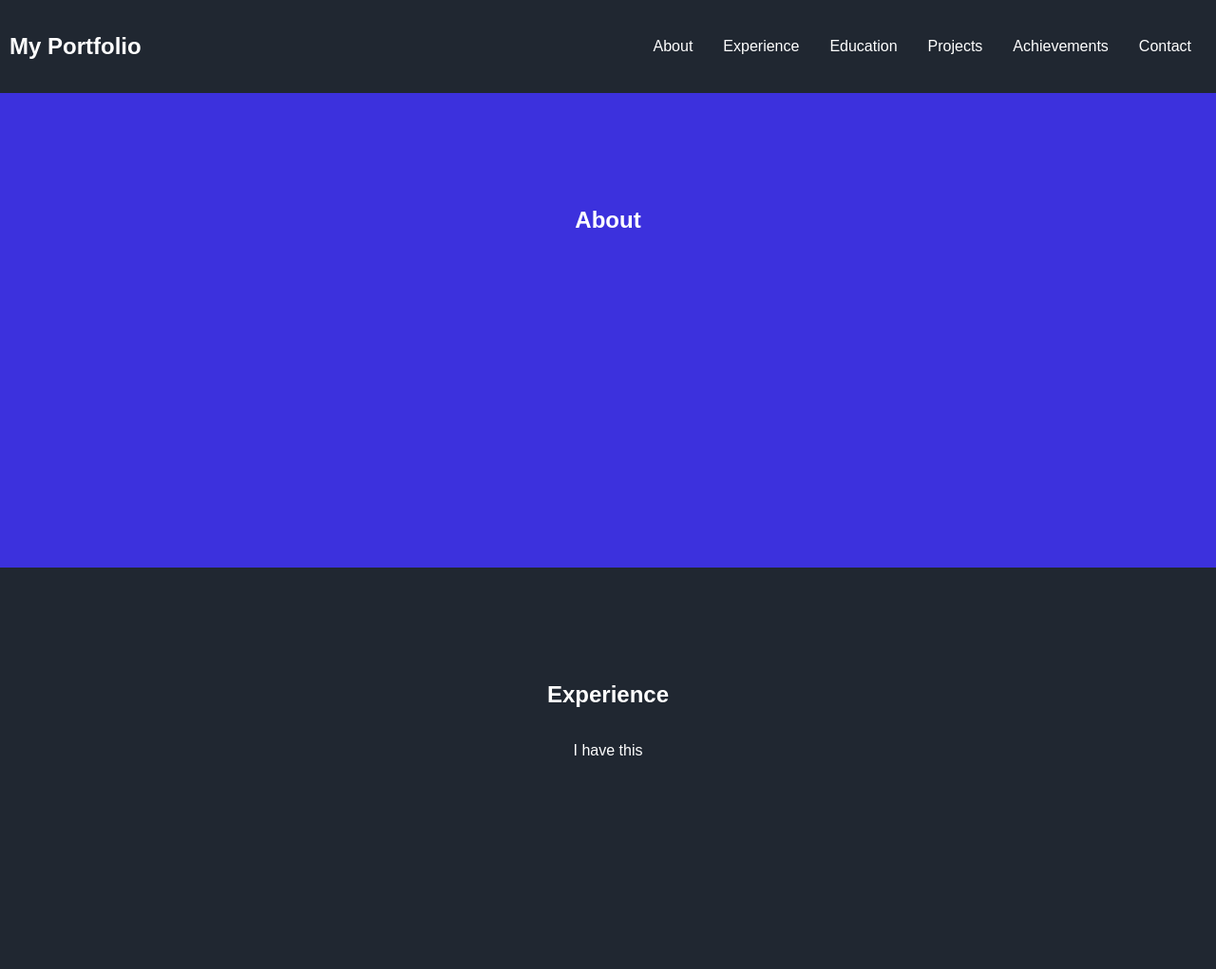
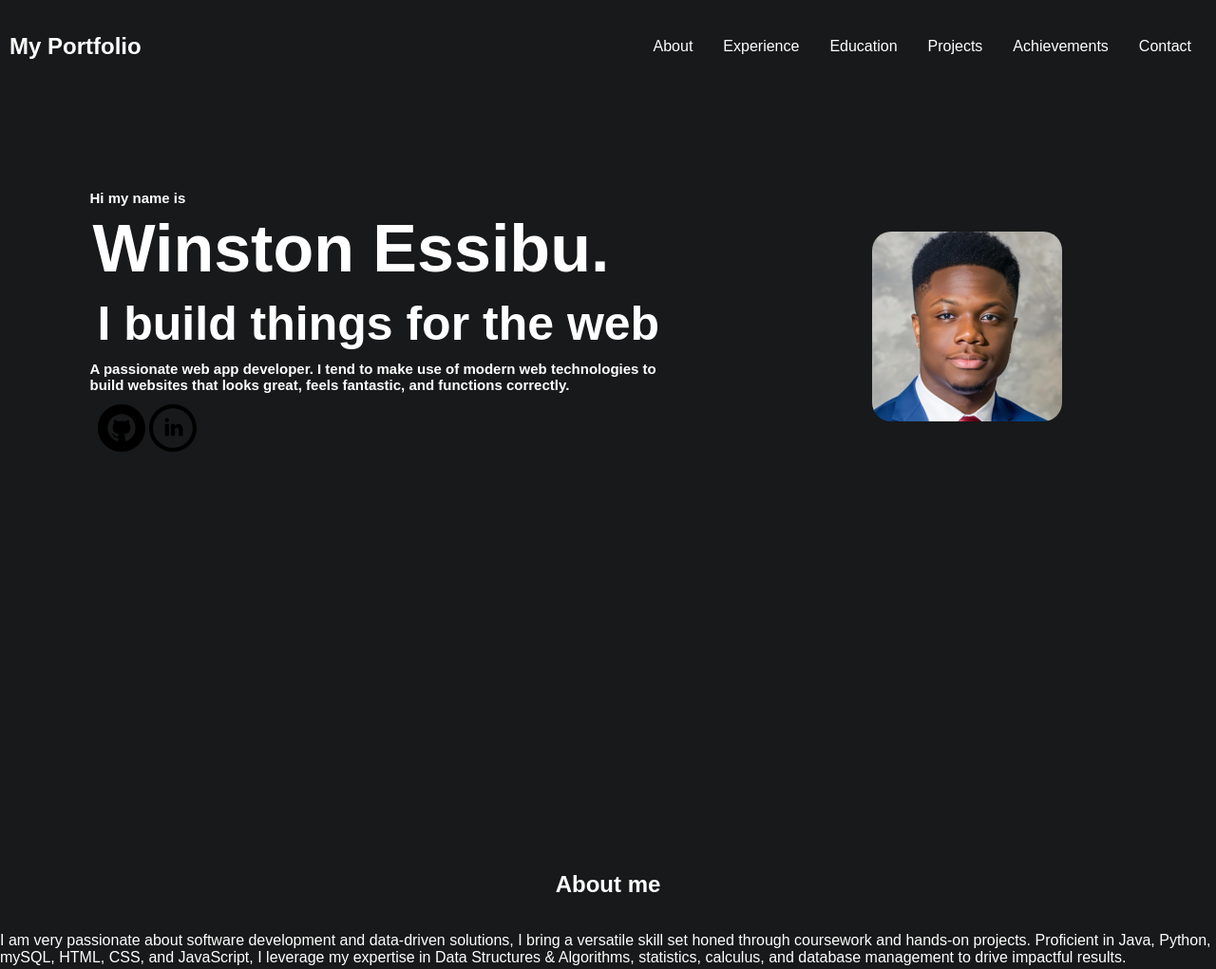
Before and after one commit to kvngwinston/CS312, a plain HTML site: page index.html in a window 1280 px wide. Shown: the top 1021 px of the page at 95% size. Drawn offline with Linux system fonts and the light colour scheme.

Commit message:
added the profile section

```diff
--- a/index.html
+++ b/index.html
@@ -23,8 +23,38 @@
 
 
     <section class = "blue">
-        <h1>About</h1>
-        <p></p>
+            <div class = "profile" >
+
+                <div id = "description">
+
+                    <h3>Hi my name is </h3>
+                    <h1>Winston Essibu.</h1>
+                    <h2>I build things for the web</h2>
+                    <h3>A passionate web app developer. I tend to make use of modern web
+                         technologies to build websites that looks great,
+                         feels fantastic, and functions correctly.</h3>
+
+                    <div id = "social-media">
+                        <img src="assets\github logo.svg" width = 50px href = "#">
+                        <img src = "assets\linkedn-logo.svg" width = 50px href = "#">
+                    </div>
+                </div>
+
+                <img id = "profile-picture" src = "assets/Profie Picture.jfif"></img>
+            </div>
+
+
+    </section>
+
+    <section class = "black">
+
+        <h1> About me</h1>
+        <p> I am very passionate about software development and data-driven solutions,
+            I bring a versatile skill set honed through coursework and hands-on projects.
+            Proficient in Java, Python, mySQL, HTML, CSS, and JavaScript,
+            I leverage my expertise in Data Structures & Algorithms, statistics,
+            calculus, and database management to drive impactful results. </p>
+
     </section>
 
     <section class = "black">
@@ -65,7 +95,7 @@ body {
 margin: 0;
 font-family: 'Prompt', sans-serif;
 color: white;
-background: #202731;
+background: #18191a;
 overflow-x: hidden;
 }
 
@@ -74,16 +104,16 @@ position: relative;
 display: flex;
 flex-direction: column;
 align-items: center;
-min-height: 400px;
+min-height: 600px;
 padding-top: 100px;
 }
 
 .blue {
-background: #3c31dd;
+background: #18191a;
 }
 
 .red {
-background: #dd3f31;
+background: #c7918c;
 }
 
 .pink {
@@ -116,4 +146,45 @@ background: #0f0f10;
     background-color: #ddd;
     color: black;
 }
+
+.profile {
+    display: flex;
+    justify-content: space-around;
+    align-items: center;
+}
+
+#description {
+    width: 50%;
+}
+
+#description h1 {
+    font-size: 70px;
+    margin : 5px;
+}
+
+#description h2 {
+    font-size: 50px;
+    margin : 10px;
+
+}
+
+#description h3 {
+    font-size: 15px;
+    margin : 2px;
+    padding: 10;
+
+}
+
+
+#profile-picture {
+    width : 200px;
+    border-radius: 10%;
+    border: 10 px;
+    margin-right: 70px;
+}
+
+#social-media {
+    padding: 10px;
+
+}
 </style>
```
Also changed, not shown: assets/Profie Picture.jfif (added), assets/github logo.svg (added), assets/linkedn-logo.svg (added).
